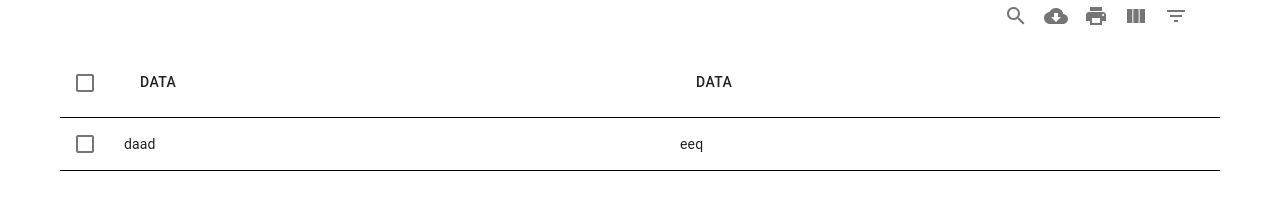
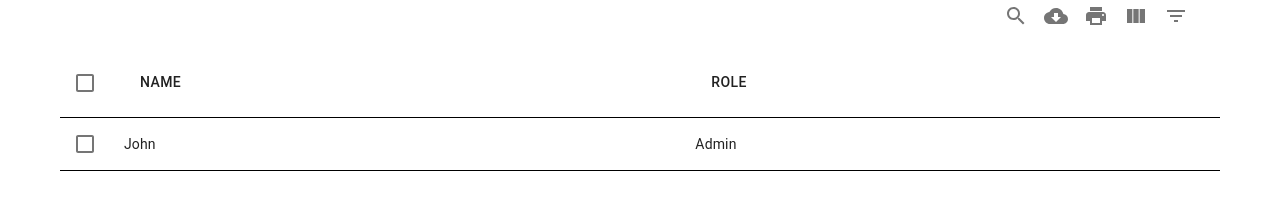
Before and after one commit to iamAbayomi/design-system, a React (Create React App) app: page / in a window 1280 px wide. Shown: the part 225-429 px from the top of the page. Built offline with nearby package versions, Linux system fonts and the light colour scheme.

Commit message:
feature: changed table columns and data

```diff
--- a/src/App.tsx
+++ b/src/App.tsx
@@ -7,7 +7,7 @@ function App() {
   return (
     <div className="App">
       <PercentageOverviewCard percentageText={'No of users'} percentage={10}/>
-      <Table tableColums={["data","data"]} tableData={[["daad", "eeq"]]} />
+      <Table tableColums={["Name","Role"]} tableData={[["John", "Admin"]]} />
     </div>
   );
 }
```
